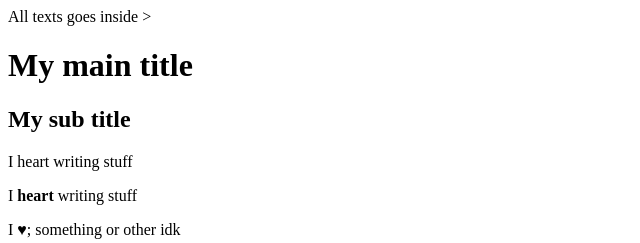
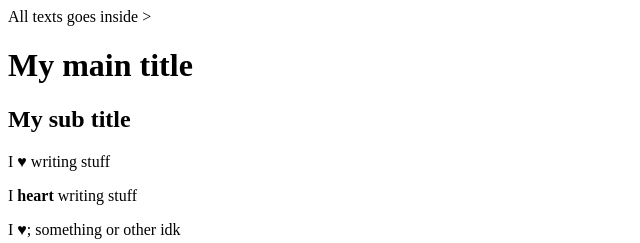
Before and after one commit to apacicco/apacicco.github.io, a plain HTML site: page index.html in a window 1280 px wide. Shown: the top 243 px of the page, 0-640 px from the left. Drawn offline with Linux system fonts and the light colour scheme.

Commit message:
Added an emjoi

```diff
--- a/index.html
+++ b/index.html
@@ -8,7 +8,7 @@
     <body>
             <h1>My main title</h1><!--h1 is biggest title, h6 is smallest-->
             <h2>My sub title</h2>
-            <p> I heart writing stuff</p> <!--p means paragraph-->
+            <p> I &hearts; writing stuff</p> <!--p means paragraph-->
 
             <!--2 types of elements, block level and inline-->
             <p> I <Strong> heart </Strong> writing stuff</p> <!--bolds-->
```
